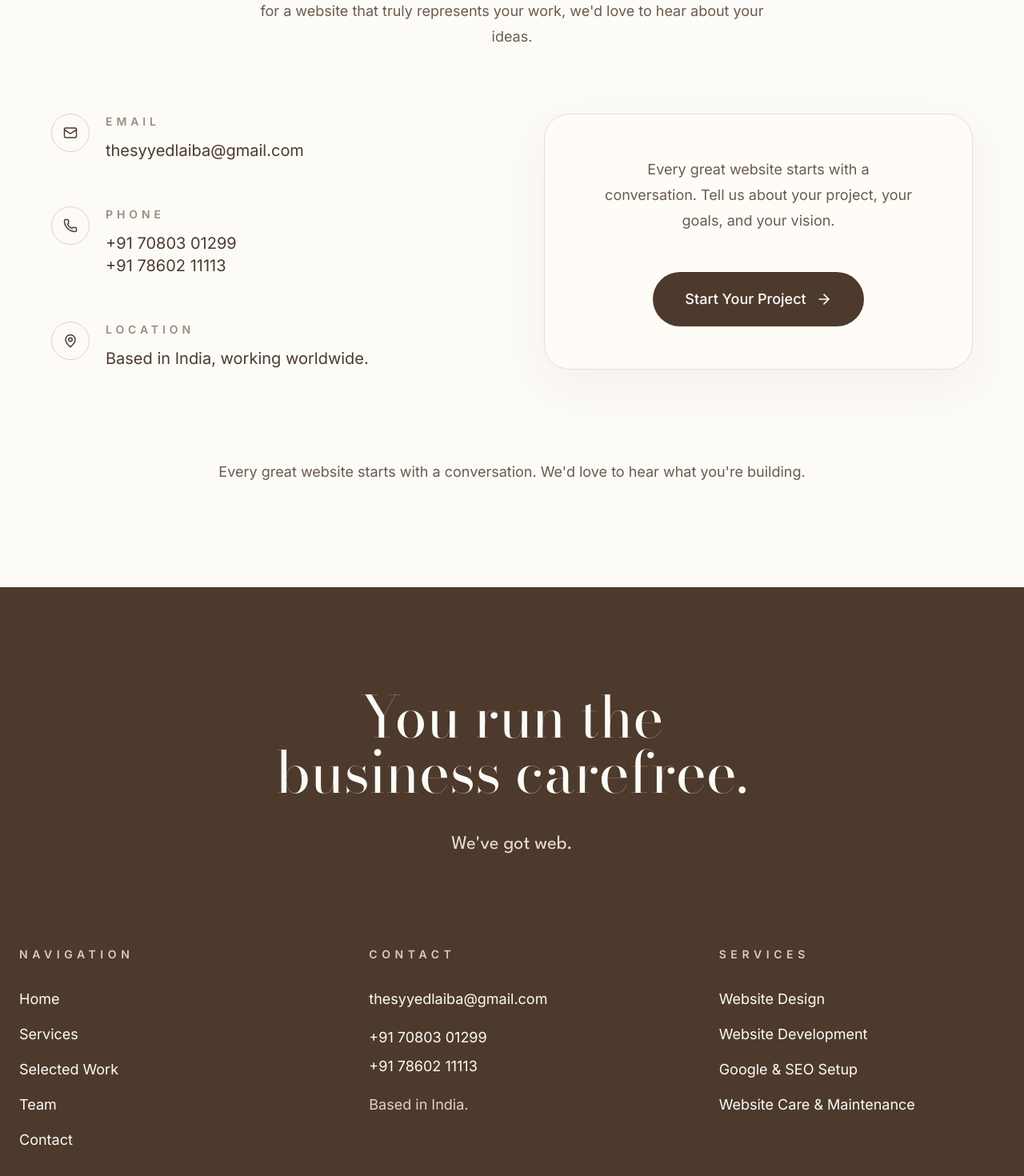
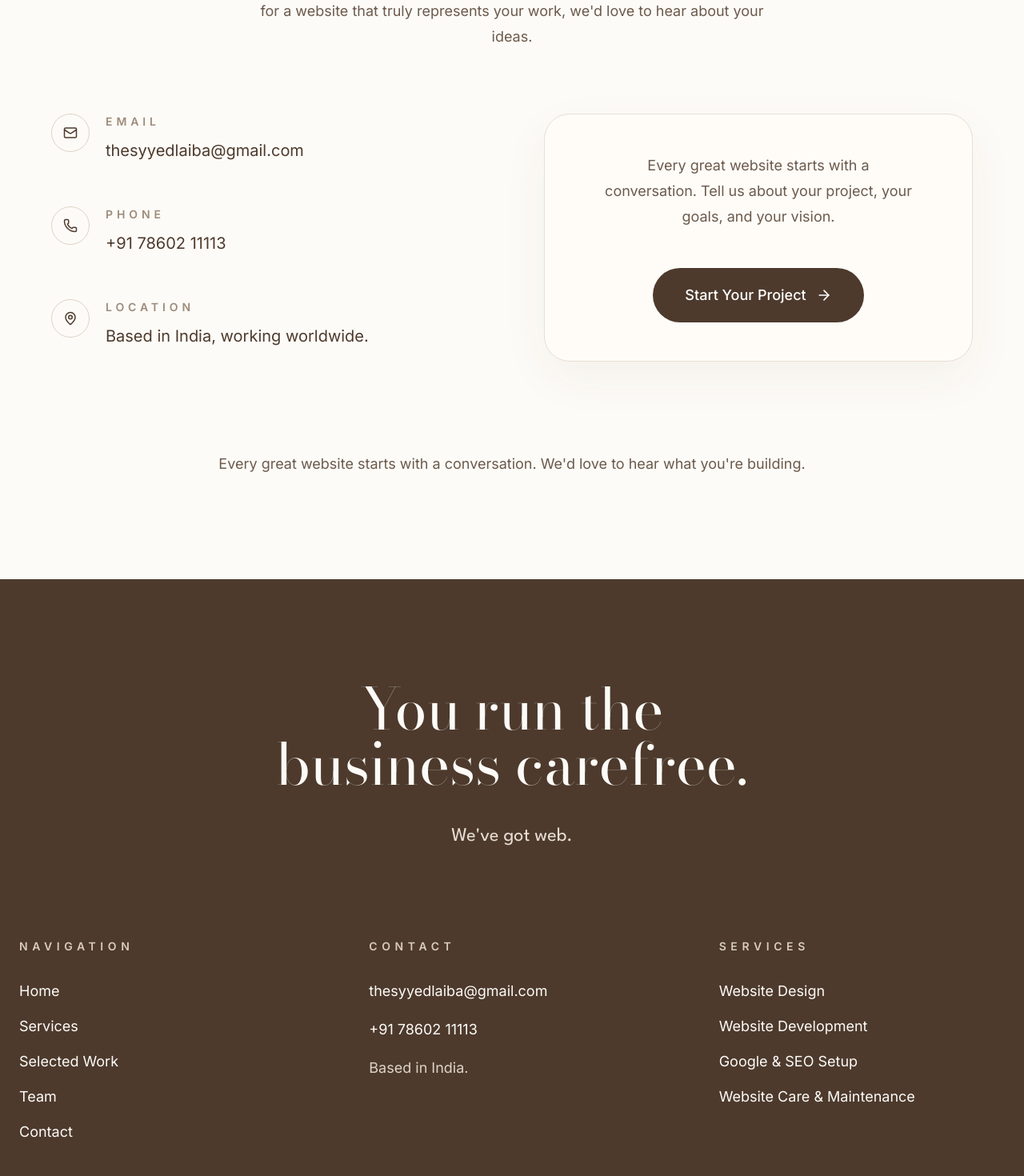
Before and after one commit to thesyyedlaiba/wevegotweb, a React (Vite) app: page / in a window 1280 px wide. Shown: the part 7564-9034 px from the top of the page at 80% size. Built offline with nearby package versions, Linux system fonts and the light colour scheme.

Commit message:
Remove 7080301299 from Contact and Footer

```diff
--- a/src/components/sections/Contact.tsx
+++ b/src/components/sections/Contact.tsx
@@ -89,12 +89,6 @@ export function Contact() {
                     Phone
                   </p>
 
-                  <a
-                    href="tel:+917080301299"
-                    className="block text-lg sm:text-xl text-[#4D3A2D] transition-colors duration-300 hover:text-[#80917D]"
-                  >
-                    +91 70803 01299
-                  </a>
 
                   <a
                     href="tel:+917860211113"
--- a/src/components/sections/Footer.tsx
+++ b/src/components/sections/Footer.tsx
@@ -104,13 +104,6 @@ export function Footer() {
               <div className="space-y-2">
 
   <a
-    href="tel:+917080301299"
-    className="block text-lg transition-colors duration-300 hover:text-[#E7D6BF]"
-  >
-    +91 70803 01299
-  </a>
-
-  <a
     href="tel:+917860211113"
     className="block text-lg transition-colors duration-300 hover:text-[#E7D6BF]"
   >
```
